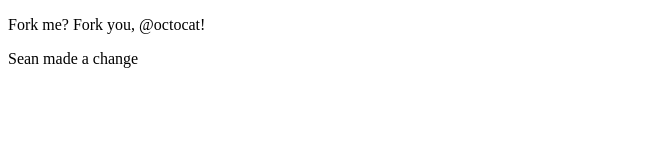
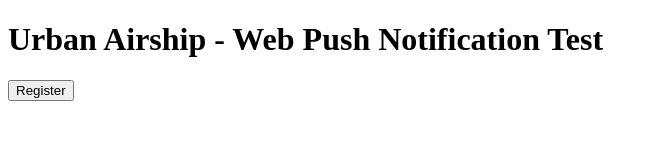
Before and after one commit to enzomglb/enzomglb.github.io, a plain HTML site: page index.html in a window 1280 px wide. Shown: the whole page, without its empty margins (0-658 px from the left). Drawn offline with Linux system fonts and the light colour scheme.

Commit message:
more changes

```diff
--- a/index.html
+++ b/index.html
@@ -3,7 +3,7 @@
 <html>
 <head>
   <meta http-equiv="Content-Type" content="text/html; charset=utf-8"/>
-  <title>Spoon-Knife</title>
+  <title>Urban Airship - Web Push Notification Test</title>
     <script type="text/javascript">
       // 86acbd31cd7c09cf30acb66d2fbedc91daa48b86:1647396067.966083
       !function(n,r,e,t,c){var i,o="Promise"in n,u={then:function(){return u},catch:function(n){
@@ -20,12 +20,18 @@
 </head>
 
 <body>
+<h1>Urban Airship - Web Push Notification Test</h1>
 <p>
-  Fork me? Fork you, @octocat!
+  <button type="button" id="register">Register</button>
 </p>
-<p>
-  Sean made a change
-</p>
+
+<script>
+  document.getElementById("register").addEventListener("click", () => {
+    UA.then(sdk => {
+      sdk.register(); // Returns Channel object
+    })
+  })
+</script>
 
 </body>
 </html>
```
